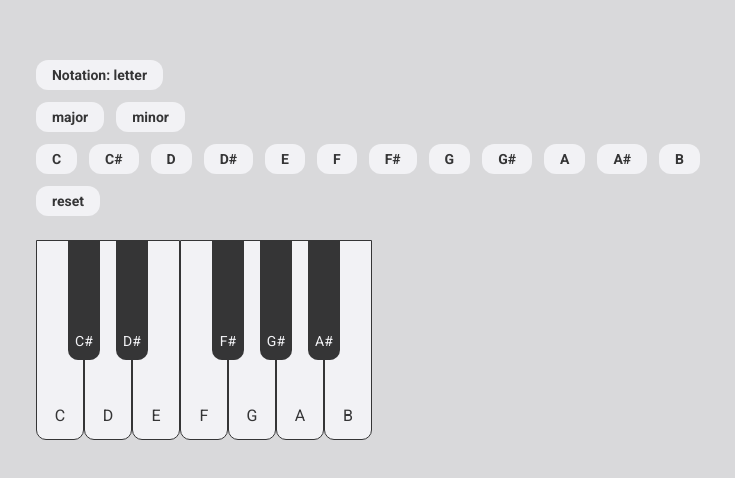
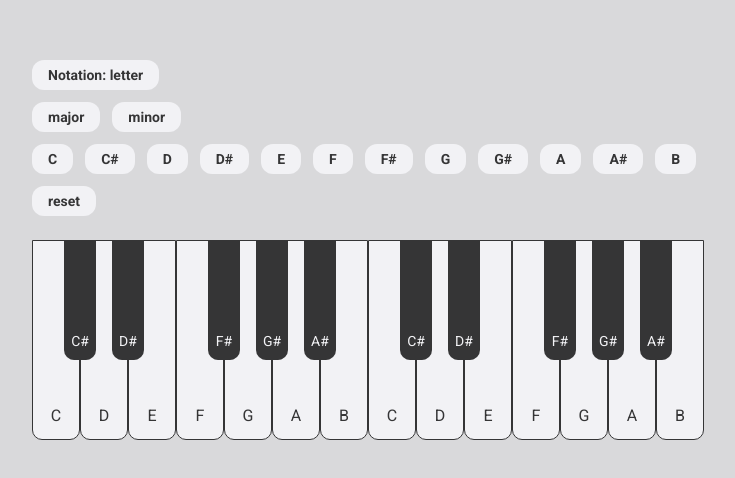
Before and after one commit to andrewgul/piano-trainer, a React (Vite) app: page / in a window 1280 px wide. Shown: the part 150-628 px from the top of the page, without its empty margins (272-1007 px from the left). Built offline with nearby package versions, Linux system fonts and the light colour scheme.

Commit message:
feat: play with keyboard

```diff
--- a/src/components/Demo/Demo.tsx
+++ b/src/components/Demo/Demo.tsx
@@ -38,7 +38,7 @@ export const Demo = (): React.ReactElement => {
           <Button onClick={handleReset}>reset</Button>
         </div>
       </div>
-      <Piano octaves={1} notation={notation} scale={selectedScale} rootNote={selectedRootNote} />
+      <Piano notation={notation} scale={selectedScale} rootNote={selectedRootNote} />
     </>
   );
 };
--- a/src/components/Piano/Octave/Key/Key.module.scss
+++ b/src/components/Piano/Octave/Key/Key.module.scss
@@ -22,12 +22,20 @@
     height: $white-note-height;
     background: $white;
     border: 0.5px solid $black;
+
+    &_pressed {
+      background: darken($white, 10%);
+    }
   }
 
   &_black {
     width: $black-note-width;
     height: $black-note-height;
     background: $black;
+
+    &_pressed {
+      background: darken($black, 10%);
+    }
   }
 }
 
--- a/src/components/Piano/Octave/Key/Key.tsx
+++ b/src/components/Piano/Octave/Key/Key.tsx
@@ -1,24 +1,74 @@
-import * as React from 'react';
-import { KeyColor, Note, NOTES_SOLFEGE_NOTATION_MAP } from '../../../../config/music';
-import { playNote } from '../../../../utils/playNote';
-import s from './Key.module.scss';
-import clsx from 'clsx';
-import { usePianoContext } from '../../context';
+import * as React from "react";
+import {
+  KeyColor,
+  Note,
+  NOTES_SOLFEGE_NOTATION_MAP,
+} from "../../../../config/music";
+import { playNote } from "../../../../utils/playNote";
+import s from "./Key.module.scss";
+import clsx from "clsx";
+import { usePianoContext } from "../../context";
+import { MAP_KEYS_TO_KEYBOARD } from "../../../../config/keyboard";
+import { useKey } from "../../../../hooks/useKey";
 
 type Props = {
   value: Note;
+  octave: number;
   color: KeyColor;
   highlighted?: boolean;
   className?: string;
   style?: React.CSSProperties;
 };
 
-export const Key = ({ value, color, highlighted = true, className, style }: Props): React.ReactElement => {
+export const Key = ({
+  value,
+  octave,
+  color,
+  highlighted = true,
+  className,
+  style,
+}: Props): React.ReactElement => {
   const { notation } = usePianoContext();
+  const [pressed, setPressed] = React.useState(false);
+
+  const play = React.useCallback(async () => {
+    playNote(value, { octave });
+  }, [value, octave]);
+
+  const handlePressStart = React.useCallback(() => {
+    setPressed(true);
+  }, []);
+
+  const handlePressEnd = React.useCallback(() => {
+    setPressed(false);
+  }, []);
+
+  useKey({
+    keyboardKey: MAP_KEYS_TO_KEYBOARD[`${value}${octave}`],
+    onKeyPress: play,
+    onKeyDown: handlePressStart,
+    onKeyUp: handlePressEnd,
+  });
 
   return (
-    <div className={clsx(s.key, className, s[`key_${color}`], { [s.key_highlighted]: highlighted })} onClick={() => playNote(value)} style={style}>
-      <div className={clsx(s.value, s[`value_${color}`])}>{notation === 'letter' ? value : NOTES_SOLFEGE_NOTATION_MAP[value]}</div>
+    <div
+      className={clsx(s.key, className, s[`key_${color}`], {
+        [s.key_highlighted]: highlighted,
+        // @todo refactor styles
+        [s.key_white_pressed]: color === 'white' && pressed,
+        [s.key_black_pressed]: color === 'black' && pressed,
+      })}
+      onClick={play}
+      style={style}
+      onMouseDown={handlePressStart}
+      onMouseUp={handlePressEnd}
+      onMouseLeave={handlePressEnd}
+      onTouchStart={handlePressStart}
+      onTouchEnd={handlePressEnd}
+    >
+      <div className={clsx(s.value, s[`value_${color}`])}>
+        {notation === "letter" ? value : NOTES_SOLFEGE_NOTATION_MAP[value]}
+      </div>
     </div>
   );
 };
--- a/src/components/Piano/Octave/Octave.tsx
+++ b/src/components/Piano/Octave/Octave.tsx
@@ -1,22 +1,44 @@
-import * as React from 'react';
-import { Note, NOTES } from '../../../config/music';
-import s from './Octave.module.scss';
-import { Key } from './Key';
-import { getKeyColor } from '../../../utils/getKeyColor';
-import clsx from 'clsx';
-import { countWhiteNotesBefore } from '../../../utils/countWhiteNotesBefore';
+import * as React from "react";
+import { Note, NOTES } from "../../../config/music";
+import s from "./Octave.module.scss";
+import { Key } from "./Key";
+import { getKeyColor } from "../../../utils/getKeyColor";
+import clsx from "clsx";
+import { countWhiteNotesBefore } from "../../../utils/countWhiteNotesBefore";
 
 type Props = {
+  order?: number;
   highlightedNotes?: Note[] | null;
 };
 
-export const Octave = ({ highlightedNotes }: Props): React.ReactElement => {
+export const Octave = ({
+  order = 4,
+  highlightedNotes,
+}: Props): React.ReactElement => {
   return (
     <div className={s.octave}>
-      {NOTES.map(note => {
+      {NOTES.map((note) => {
         const color = getKeyColor(note);
 
-        return <Key highlighted={highlightedNotes ? highlightedNotes.includes(note) : false} key={note} className={clsx(s.key, s[`key_${color}`])} value={note} color={color} style={color === 'black' ? { '--offset': countWhiteNotesBefore(note) } as React.CSSProperties : undefined} />
+        return (
+          <Key
+            octave={order}
+            highlighted={
+              highlightedNotes ? highlightedNotes.includes(note) : false
+            }
+            key={note}
+            className={clsx(s.key, s[`key_${color}`])}
+            value={note}
+            color={color}
+            style={
+              color === "black"
+                ? ({
+                    "--offset": countWhiteNotesBefore(note),
+                  } as React.CSSProperties)
+                : undefined
+            }
+          />
+        );
       })}
     </div>
   );
--- a/src/components/Piano/Piano.tsx
+++ b/src/components/Piano/Piano.tsx
@@ -10,9 +10,10 @@ type Props = {
   rootNote?: Note | null;
   scale?: Scale | null;
   octaves?: number;
+  startOctave?: number;
 };
 
-export const Piano = ({ notation = 'letter', octaves = 1, rootNote, scale }: Props): React.ReactElement => {
+export const Piano = ({ notation = 'letter', octaves = 2, startOctave = 4, rootNote, scale }: Props): React.ReactElement => {
   const highlightedNotes = React.useMemo(() => {
     if (!rootNote || !scale) {
       return null;
@@ -24,8 +25,8 @@ export const Piano = ({ notation = 'letter', octaves = 1, rootNote, scale }: Pro
   return (
     <PianoContext.Provider value={{ notation }}>
       <div className={s.piano}>
-        {Array.from({ length: octaves }, (_, index) => index).map((octave) => (
-          <Octave key={octave} highlightedNotes={highlightedNotes} />
+        {Array.from({ length: octaves }, (_, index) => startOctave + index).map((octave) => (
+          <Octave key={octave} highlightedNotes={highlightedNotes} order={octave} />
         ))}
       </div>
     </PianoContext.Provider>
--- /dev/null
+++ b/src/config/keyboard.ts
@@ -0,0 +1,16 @@
+import { Note } from "./music";
+
+export const MAP_KEYS_TO_KEYBOARD: Record<`${Note}${number}`, string> = {
+  'C4': 'z',
+  'C#4': 's',
+  'D4': 'x',
+  'D#4': 'd',
+  'E4': 'c',
+  'F4': 'v',
+  'F#4': 'g',
+  'G4': 'b',
+  'G#4': 'h',
+  'A4': 'n',
+  'A#4': 'j',
+  'B4': 'm',
+};
--- /dev/null
+++ b/src/hooks/useKey.ts
@@ -0,0 +1,40 @@
+import * as React from 'react';
+
+type Params = {
+  keyboardKey: string;
+  onKeyPress?: VoidFunction;
+  onKeyDown?: VoidFunction;
+  onKeyUp?: VoidFunction;
+};
+
+export const useKey = ({ keyboardKey, onKeyDown, onKeyPress, onKeyUp }: Params) => {
+  React.useEffect(() => {
+    const listenerKeyPress = (event: KeyboardEvent) => {
+      if (event.key === keyboardKey) {
+        onKeyPress?.();
+      }
+    }
+
+    const listenerKeyDown = (event: KeyboardEvent) => {
+      if (event.key === keyboardKey) {
+        onKeyDown?.();
+      }
+    }
+
+    const listenerKeyUp = (event: KeyboardEvent) => {
+      if (event.key === keyboardKey) {
+        onKeyUp?.();
+      }
+    }
+
+    document.addEventListener('keypress', listenerKeyPress);
+    document.addEventListener('keydown', listenerKeyDown);
+    document.addEventListener('keyup', listenerKeyUp);
+
+    return () => {
+      document.removeEventListener('keypress', listenerKeyPress);
+      document.removeEventListener('keydown', listenerKeyDown);
+      document.removeEventListener('keyup', listenerKeyUp)
+    };
+  }, [keyboardKey, onKeyDown, onKeyPress, onKeyUp])
+};
--- a/src/utils/playNote.ts
+++ b/src/utils/playNote.ts
@@ -15,9 +15,14 @@ const noteFrequencies = {
   'B': 493.88,
 };
 
+type ExtraConfig = {
+  octave?: number;
+  duration?: number;
+};
+
 // Function to play a sound for a given note
-export const playNote = (note: keyof typeof noteFrequencies): void => {
-  const frequency = noteFrequencies[note];
+export const playNote = (note: keyof typeof noteFrequencies, { duration = 0.25, octave = 4 }: ExtraConfig = {}): void => {
+  const frequency = noteFrequencies[note] * Math.pow(2, octave - 4);
 
   if (!frequency) {
     console.error("Invalid note!");
@@ -35,5 +40,5 @@ export const playNote = (note: keyof typeof noteFrequencies): void => {
   gainNode.connect(audioContext.destination);
 
   oscillator.start();
-  oscillator.stop(audioContext.currentTime + 0.25); // Play the note for 1 second
+  oscillator.stop(audioContext.currentTime + duration);
 };
```
